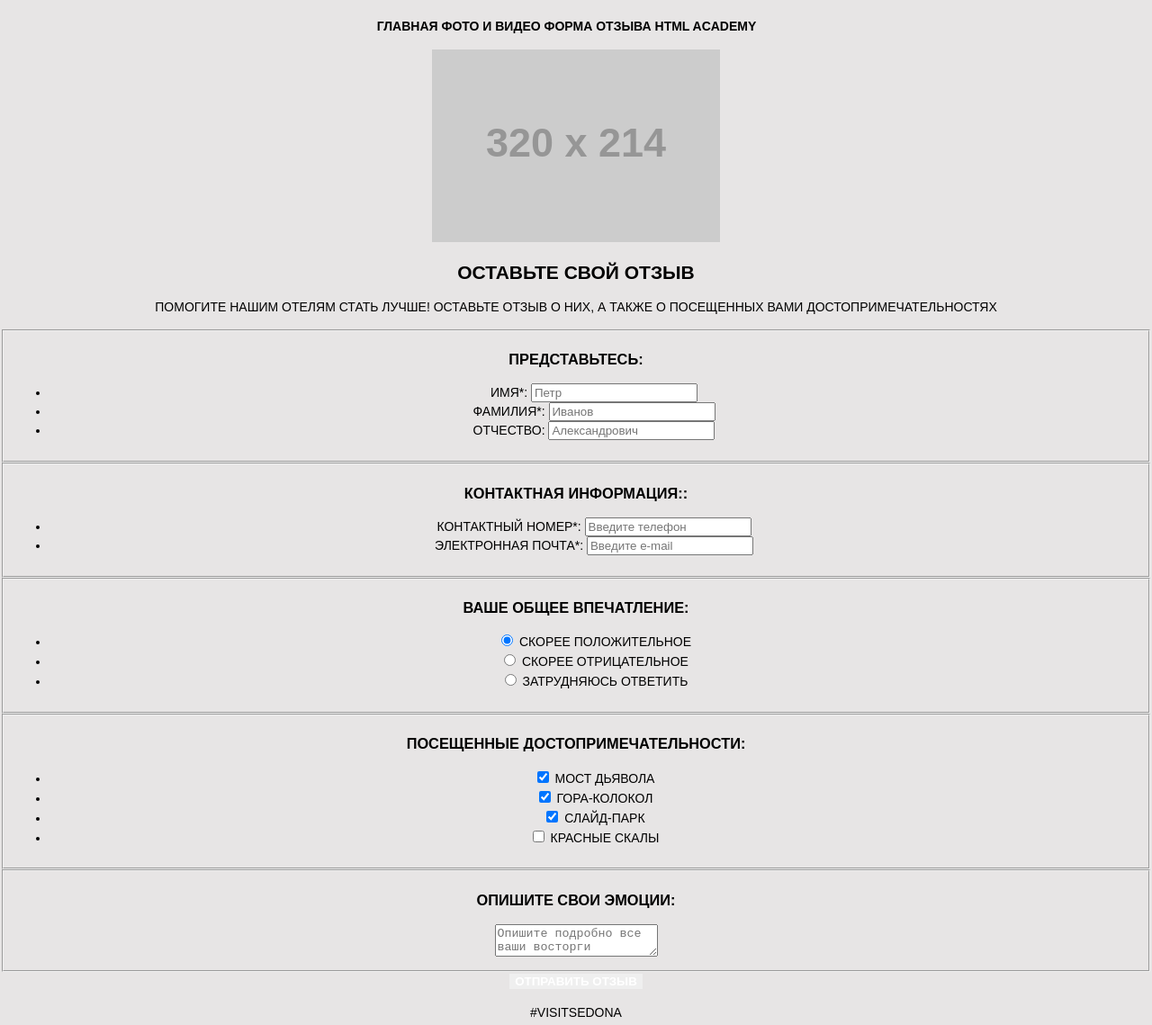
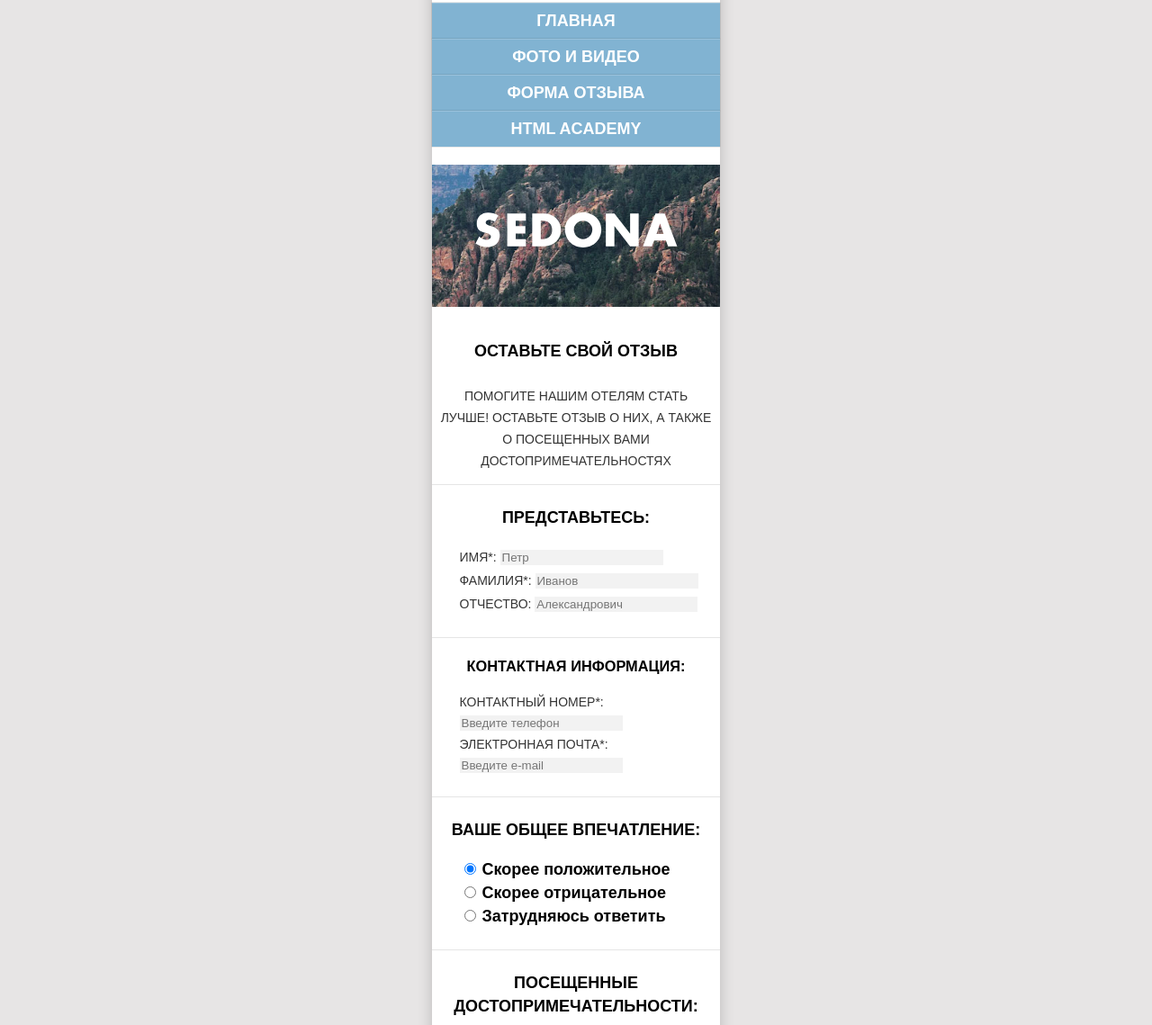
Before and after one commit to Connant/1702695-sedona-22, a website: page source/form.html in a window 1280 px wide. Shown: the part 100-1239 px from the top of the page at 90% size. Drawn offline with nearby package versions, Linux system fonts and the light colour scheme; files that its build step writes are made by us from their sources; placeholder pictures from the web are drawn by us.

Commit message:
added form

```diff
--- a/source/form.html
+++ b/source/form.html
@@ -9,10 +9,11 @@
 
 <body class="page-body">
 
+  <div class="page-wrapper">
   <header class="page-header">
     <nav class="main-nav">
       <a>
-        <img class="main-nav__logo" src="./img/header/logo-desktop.svg" width="187" height="97"
+        <img class="main-nav__logo" src="./img/form/logo-mobile.svg" width="187" height="97"
           alt="Логотип сайта Седоны">
       </a>
       <button class="main-nav__toggle" type="button"><span class="visually-hidden">Открыть меню</span></button>
@@ -25,125 +26,126 @@
     </nav>
   </header>
 
-  <main class="main-page">
+  <main class="form-page">
 
     <h1 class="visually-hidden">Страница формы отзыва</h1>
 
-    <div class="main-page__into">
-      <img src="https://via.placeholder.com/320x214" alt="Добро пожаловать в Седону" width="320" height="214" />
-      <h2 class="main-page__intro-title">Оставьте свой отзыв</h2>
-      <p class="main-page__intro-content">
+    <div class="form-page__intro">
+      <img src="./img/form/text-sedona.svg" alt="Добро пожаловать в Седону" width="229" height="39" />
+
+    </div>
+
+    <section class="form-page__content page__content">
+      <h2 class="form-page__intro-title">Оставьте свой отзыв</h2>
+      <p class="form-page__intro-content">
         Помогите нашим отелям стать лучше! оставьте отзыв о них, а также о
         посещенных вами достопримечательностях
       </p>
-    </div>
-
-    <section class="main-page__content">
       <h2 class="visually-hidden">Форма озыва</h2>
 
-      <form class="main-page__content-form" action="https://echo.htmlacademy.ru" method="POST">
+      <form class="form" action="https://echo.htmlacademy.ru" method="POST">
 
-        <fieldset class="main-page__content-form__name">
-          <h3 class="main-page__content-form-title">Представьтесь:</h3>
-          <ul class="main-page__content-form-list">
-            <li class="main-page__content-form-item">
-              <label class="main-page__content-form-label form-label" for="name">
-                <span class="main-page__content-form-item-sub-tittle">Имя*:</span>
-                <input class="main-page__content-form-input form-input" type="text" name="name" id="name" placeholder="Петр"
+        <fieldset class="form__name form-block">
+          <h3 class="form__name--title">Представьтесь:</h3>
+          <ul class="form__name-list form-list">
+            <li class="form__name-list__item list-item">
+              <label class="form__name-list__item--label form-label" for="name">
+                <span class="form__name-list__item--sub-tittle">Имя*:</span>
+                <input class="form__name-list__item--input form-input" type="text" name="name" id="name" placeholder="Петр"
                   required />
               </label>
             </li>
-            <li class="main-page__content-form-item">
-              <label class="main-page__content-form-label form-label" for="last-name">
-                <span class="main-page__content-form-item-sub-tittle">Фамилия*:</span>
-                <input class="main-page__content-form-input form-input" type="text" name="last-name" id="last-name"
+            <li class="form__name-list__item list-item">
+              <label class="form__name-list__item--label form-label" for="last-name">
+                <span class="form__name-list__item--sub-tittle">Фамилия*:</span>
+                <input class="form__name-list__item--input form-input" type="text" name="last-name" id="last-name"
                 placeholder="Иванов" required />
               </label>
             </li>
-            <li class="main-page__content-form-item">
-              <label class="main-page__content-form-label form-label" for="patronymic">
-                <span class="main-page__content-form-item-sub-tittle">Отчество:</span>
-                <input class="main-page__content-form-input form-input" type="text" name="patronymic" id="patronymic"
+            <li class="form__name-list__item list-item">
+              <label class="form__name-list__item--label form-label" for="patronymic">
+                <span class="form__name-list__item--sub-tittle">Отчество:</span>
+                <input class="form__name-list__item--input form-input" type="text" name="patronymic" id="patronymic"
                 placeholder="Александрович" />
               </label>
             </li>
           </ul>
         </fieldset>
 
-        <fieldset class="main-page__content-form__contacts">
-          <h3 class="main-page__content-form-title">Контактная информация::</h3>
-          <ul class="main-page__content-form-list">
-            <li class="main-page__content-form-item">
-              <label class="main-page__content-form-label form-label" for="number">
-                <span class="main-page__content-form-item-sub-tittle">Контактный номер*:</span>
-                <input class="main-page__content-form-input form-input" type="text" name="number" id="number"
+        <fieldset class="form-contacts form-block">
+          <h3 class="form-contacts--title">Контактная информация:</h3>
+          <ul class="form-contacts-list form-list">
+            <li class="form-contacts-list__item list-item">
+              <label class="form-contacts-list__item--label form-label" for="number">
+                <span class="form-contacts-list__item--sub-tittle">Контактный номер*:</span>
+                <input class="form-contacts-list__item--input form-input" type="text" name="number" id="number"
                 placeholder="Введите телефон" required />
               </label>
             </li>
-            <li class="main-page__content-form-item">
-              <label class="main-page__content-form-label form-label" for="e-mail">
-                <span class="main-page__content-form-item-sub-tittle">Электронная почта*:</span>
-                <input class="main-page__content-form-input form-input" type="text" name="e-mail" id="e-mail"
+            <li class="form-contacts-list__item list-item">
+              <label class="form-contacts-list__item--label form-label" for="e-mail">
+                <span class="form-contacts-list__item--sub-tittle">Электронная почта*:</span>
+                <input class="form-contacts-list__item--input form-input" type="text" name="e-mail" id="e-mail"
                 placeholder="Введите e-mail" required />
               </label>
             </li>
           </ul>
         </fieldset>
 
-        <fieldset class="main-page__content-form__impression">
-          <h3 class="main-page__content-form-title">Ваше общее впечатление:</h3>
-          <ul class="main-page__content-form-list">
-            <li class="main-page__content-form-item">
-              <input class="main-page__content-form__choice-input" type="radio" name="radio" value="positive"
+        <fieldset class="form__impression form-block">
+          <h3 class="form__impression--title">Ваше общее впечатление:</h3>
+          <ul class="form__impression-list form-list">
+            <li class="form__impression-list__item list-item">
+              <input class="form__impression-list__input" type="radio" name="radio" value="positive"
                 id="positive" checked />
-              <label class="main-page__content-form__choice-label" for="positive">Скорее положительное</label>
+              <label class="form__impression-list__label" for="positive">Скорее положительное</label>
             </li>
-            <li class="main-page__content-form-item">
-              <input class="main-page__content-form__choice-input" type="radio" name="radio" value="negative"
+            <li class="form__impression-list__item list-item">
+              <input class="form__impression-list__input" type="radio" name="radio" value="negative"
                 id="negative" />
-              <label class="main-page__content-form__choice-label" for="negative">Скорее отрицательное</label>
+              <label class="form__impression-list__label" for="negative">Скорее отрицательное</label>
             </li>
-            <li class="main-page__content-form-item">
-              <input class="main-page__content-form__choice-input" type="radio" name="radio" value="unsure"
+            <li class="form__impression-list__item list-item">
+              <input class="form__impression-list__input" type="radio" name="radio" value="unsure"
                 id="unsure" />
-              <label class="main-page__content-form__choice-label" for="unsure">Затрудняюсь ответить</label>
+              <label class="form__impression-list__label" for="unsure">Затрудняюсь ответить</label>
             </li>
           </ul>
         </fieldset>
 
-        <fieldset class="main-page__content-form__location">
-          <h3 class="main-page__content-form-title">Посещенные достопримечательности:</h3>
-          <ul class="main-page__content-form-list">
-            <li class="main-page__content-form__checkbox">
-              <input class="main-page__content-form__checkbox-input" type="checkbox" name="devil-bridge"
+        <fieldset class="form__location form-block">
+          <h3 class="form__location--title">Посещенные достопримечательности:</h3>
+          <ul class="form__location-list form-list">
+            <li class="form__location-list__item list-item">
+              <input class="form__location-list__input" type="checkbox" name="devil-bridge"
                 id="devil-bridge" checked />
-              <label class="main-page__content-form__checkbox-label" for="devil-bridge">Мост Дьявола</label>
+              <label class="form__location-list__label" for="devil-bridge">Мост Дьявола</label>
             </li>
-            <li class="main-page__content-form-checkbox">
-              <input class="main-page__content-form__checkbox-input" type="checkbox" name="bell-mountain"
+            <li class="form__location-list__item list-item">
+              <input class="form__location-list__input" type="checkbox" name="bell-mountain"
                 id="bell-mountain" checked />
-              <label class="main-page__content-form__checkbox-label" for="bell-mountain">Гора-Колокол</label>
+              <label class="form__location-list__label" for="bell-mountain">Гора-Колокол</label>
             </li>
-            <li class="main-page__content-form-checkbox">
-              <input class="main-page__content-form__checkbox-input" type="checkbox" name="slide-park" id="slide-park"
+            <li class="form__location-list__item list-item">
+              <input class="form__location-list__input" type="checkbox" name="slide-park" id="slide-park"
                 checked />
-              <label class="main-page__content-form__checkbox-label" for="slide-park">Слайд-парк</label>
+              <label class="form__location-list__label" for="slide-park">Слайд-парк</label>
             </li>
-            <li class="main-page__content-form-checkbox">
-              <input class="main-page__content-form__checkbox-input" type="checkbox" name="red-rocks" id="red-rocks" />
-              <label class="main-page__content-form__checkbox-label" for="red-rocks">Красные скалы</label>
+            <li class="form__location-list__item list-item">
+              <input class="form__location-list__input" type="checkbox" name="red-rocks" id="red-rocks" />
+              <label class="form__location-list__label" for="red-rocks">Красные скалы</label>
             </li>
           </ul>
         </fieldset>
 
-        <fieldset class="main-page__content-form__emotions">
-          <h3 class="main-page__content-form-title">Опишите свои эмоции:</h3>
-          <textarea class="main-page__content-form-text" id="emotions" name="emotions"
+        <fieldset class="form__emotions form-block">
+          <h3 class="form__emotions--title">Опишите свои эмоции:</h3>
+          <textarea class="form__emotions--text" id="emotions" name="emotions"
           placeholder="Опишите подробно все ваши восторги"></textarea>
         </fieldset>
 
-        <div class="main-page__content-form__submit">
-          <button class="main-page__content-form__button button" type="submit">
+        <div class="form__submit">
+          <button class="form__button button" type="submit">
             Отправить отзыв
           </button>
         </div>
@@ -151,13 +153,13 @@
     </section>
   </main>
 
-  <footer class="page-footer">
-    <div class="page-footer__contacts">
-      <div class="footer-contacts">
+  <footer class="footer footer-form">
+    <div class="footer__contacts">
+      <div class="footer__contacts--tag">
         <p>#visitSedona</p>
       </div>
 
-      <ul class="page-footer__social-list social-list">
+      <ul class="footer__social-list social-list">
 
         <li class="social-list__item">
           <a class="social-list__link social-list__link--twitter" href="#" aria-label="Седона в Twitter">
@@ -175,16 +177,19 @@
         </li>
       </ul>
 
-      <p class="page-footer__copyright">
+      <p class="footer__copyright">
         Разработано &nbsp;
-        <a class="page-footer__copyright-logo" href="https://up.htmlacademy.ru/adaptive/22"
+        <a class="footer__copyright-logo" href="https://up.htmlacademy.ru/adaptive/22"
           aria-label="Ссылка на сайт разработчика">
+          <svg width="27" height="35" viewBox="0 0 27 35" fill="none" xmlns="http://www.w3.org/2000/svg">
+            <path d="M13.6 0H13.5L0 1.4V26.1L13.5 34.1L26.9 26.1V1.4L13.6 0ZM25 12.1L13.5 5.3V5.2H13.4L13.3 5.1V5.2L1.9 12.1V3.1L13.4 1.9L25 3.1V12.1ZM13.4 6.8L24.9 13.5L20.4 16.1L13.3 11.9V13.3L19.2 16.8L18.3 17.3L13.3 14.3V15.7L17.1 18L16.3 18.5L13.3 16.7V18.1L15.2 19.2L13.4 20.3L2 13.6L13.4 6.8ZM1.9 15.1L13.3 21.9V22.9L5.4 18.2V19.6L13.4 24.4V25.5L5.4 20.8V22.2L13.4 27L21.5 22.1V16.9L24.9 14.9V24.9L13.4 31.8L1.9 25V15.1Z" fill="black"/>
+            </svg>
 
         </a>
       </p>
     </div>
   </footer>
-
+</div>
 </body>
 
 </html>
--- a/source/less/common/footer.less
+++ b/source/less/common/footer.less
@@ -1,10 +1,11 @@
 .footer {
+  padding: 76px 0 24px;
   position: relative;
   background-color: @basic-white;
-  margin-top: 29px;
 }
 
-.footer__contacts {
+.footer__contacts--tag p {
+  margin: 0;
   font-weight: bold;
   font-size: 21px;
   line-height: 26px;
@@ -45,7 +46,7 @@
   width: 17px;
   height: 17px;
   content: "";
-  background-image: url("../../img/footer/icon-twitter.svg");
+  background-image: url("../img/footer/icon-twitter.svg");
   background-repeat: no-repeat;
 }
 
@@ -54,7 +55,7 @@
   width: 12px;
   height: 22px;
   content: "";
-  background-image: url("../../img/footer/icon-facebook.svg");
+  background-image: url("../img/footer/icon-facebook.svg");
   background-repeat: no-repeat;
 }
 
@@ -63,10 +64,9 @@
   width: 20px;
   height: 16px;
   content: "";
-  background-image: url("../../img/footer/icon-youtube.svg");
+  background-image: url("../img/footer/icon-youtube.svg");
   background-repeat: no-repeat;
 }
-
 
 .copyright__content {
   line-height: 26px;
--- a/source/less/common/general-settings.less
+++ b/source/less/common/general-settings.less
@@ -29,12 +29,12 @@
 }
 
 .page-wrapper {
-  width: 1200px;
+  width: 320px;
   position: relative;
   margin: 0 auto;
   padding: 0;
   background-color: @basic-white;
-  box-shadow: 0px 5px 15px @shadow;
+  box-shadow: 0 5px 15px @shadow;
 }
 
 .visually-hidden {
--- a/source/less/common/header.less
+++ b/source/less/common/header.less
@@ -9,22 +9,42 @@
 }
 
 .main-nav-list {
-  margin: 0;
-  padding: 14px 76px 14px 55px;
+  // маргин снизу потом уберу, пока так просто удобнее верстать
+  margin: 0 0 20px 0;
+  padding: 0;
   list-style-type: none;
 }
 
 .main-nav__item {
-  width: 20%;
-  display: inline;
   font-weight: bold;
-  line-height: 24px;
+  font-size: 18px;
+  line-height: 40px;
   list-style-type: none;
+  background-color: @accent-color;
+  box-shadow: 0 0 1px rgba(0, 0, 0, 50%), inset 0 1px 0 rgba(255, 255, 255, 0.2);
+
+  &:hover {
+    background-color: @accent-hover;
+  }
+
+  &:focus {
+    background-color: @accent-hover;
+  }
+
+  &:active {
+    color: @basic-white-03;
+    background-color: @accent-active;
+  }
+}
+
+.main-nav__item:last-of-type {
+  // не понимаю, почему это не работает ._.
+  box-shadow: inset 0 7px 0 linear-gradient(180deg, rgba(0, 0, 0, 0) 0%, rgba(0, 0, 0, 0.2) 100%);
 }
 
 .main-nav__item a {
   outline: none;
-  color: @basic-black;
+  color: @basic-white;
 
   &:hover {
     color: @accent-color;
@@ -35,7 +55,8 @@
   }
 
   &:active {
-      color: @basic-black-03;
+    color: @basic-white-03;
+    background-color: @accent-active;
   }
 }
 
--- /dev/null
+++ b/source/less/form/form.less
@@ -0,0 +1,108 @@
+
+.page__content {
+  margin-top: 36px;
+}
+
+.form-page__intro-title {
+  padding: 0 8px;
+  font-size: 18px;
+  line-height: 26px;
+}
+
+.form-page__intro-content {
+  // точный отступ сверзу потом по пиксель перыекту подгоню
+  padding: 10px 8px 0;
+  line-height: 24px;
+  color: @basic-dark;
+}
+
+.form-block {
+  margin: 0;
+  border: none;
+  border-top: 1px solid @input-active;
+}
+
+.list-item {
+  list-style: none;
+}
+
+.form-list {
+  text-align: start;
+  padding: 0 0 15px 20px;
+  margin: 0;
+}
+
+// наверное, лучше задать им какой-то общий класс?..
+.form__name--title,
+.form-contacts__title,
+.form__impression--title,
+.form__location--title,
+.form__emotions--title {
+  font-size: 18px;
+  line-height: 26px;
+}
+
+.form__impression-list__label,
+.form__location-list__label {
+  font-size: 18px;
+  line-height: 26px;
+  font-weight: bold;
+  text-transform: none;
+}
+
+.form__name-list__item--sub-tittle,
+.form-contacts-list__item--sub-tittle {
+  line-height: 26px;
+  color: @basic-dark;
+}
+
+.form__emotions--text {
+  width: 235px;
+  height: 118px;
+  padding: 13px 23px 29px 21px;
+  font-family: inherit;
+  font-size: 18px;
+  line-height: 26px;
+  font-weight: bold;
+  border: none;
+  background-color: @basic-grey;
+  color: @basic-black;
+}
+
+.form-input {
+  font-family: inherit;
+  border: none;
+  background-color: @basic-grey;
+  color: @basic-black;
+}
+
+.form__submit {
+  padding: 51px 0 0;
+}
+
+.form__button {
+  width: 280px;
+  height: 58px;
+  // padding: 20px 131px;
+  font-size: 21px;
+  line-height: 26px;
+  background-color: @accent-color;
+
+  &:hover {
+    background-color: @accent-hover;
+  }
+
+  &:focus {
+    background-color: @accent-hover;
+  }
+
+  &:active {
+    color: @basic-white-03;
+    background-color: @accent-active;
+  }
+
+  &:disabled {
+    color: @basic-white;
+    background-color: @input-active;
+  }
+}
--- /dev/null
+++ b/source/less/form/intro-form.less
@@ -0,0 +1,27 @@
+.form-page__intro {
+  position: relative;
+  height: 158px;
+  background-color: @background-img-index;
+  background-image: url("../img/form/back-mobile.jpg");
+  background-position: bottom;
+  background-repeat: no-repeat;
+  background-size: cover;
+}
+
+.form-page__intro img {
+  margin-left: auto;
+  margin-right: auto;
+  padding-top: 53px;
+}
+
+.form-page__intro::after {
+  // не понимаю, поему это не работает :\
+  position: relative;
+  height: 57px;
+  width: 320px;
+  content: "";
+  background-image: url("../img/form/mask-mobile.svg");
+  background-position: bottom;
+  background-repeat: no-repeat;
+  background-size: 100%;
+}
--- a/source/less/index/intro.less
+++ b/source/less/index/intro.less
@@ -2,7 +2,7 @@
   position: relative;
   height: 509px;
   background-color: var(--background-img-index);
-  background-image: url(../img/index/desktop/back-desktop.jpg);
+  background-image: url("../../img/index/desktop/back-desktop.jpg");
   background-repeat: no-repeat;
   background-size: cover;
 }
@@ -20,7 +20,7 @@
   height: 57px;
   left: 0;
   content: "";
-  background-image: url(../img/index/desktop/mask.svg);
+  background-image: url("../img/index/desktop/mask.svg");
   background-repeat: no-repeat;
   background-size: 100%;
 }
--- a/source/less/index/map.less
+++ b/source/less/index/map.less
@@ -2,7 +2,7 @@
   width: 100%;
   height: 350px;
   line-height: 0;
-  background-image: url(../../img/index/desktop/map-desktop.jpg);
+  background-image: url("../../img/index/desktop/map-desktop.jpg");
   background-size: cover;
   background-color: @very-lightgray;
 }
--- a/source/less/index/search.less
+++ b/source/less/index/search.less
@@ -26,7 +26,7 @@
     background-color: @accent-hover;
   }
 
-    &:focus{
+  &:focus {
     background-color: @accent-hover;
   }
 
--- a/source/less/style.less
+++ b/source/less/style.less
@@ -1,11 +1,11 @@
 
 @import "./common/variables.less";
-
 @import "./common/general-settings.less";
-
 @import "./common/header.less";
 @import "./index/intro.less";
 @import "./index/features.less";
 @import "./index/search.less";
 @import "./index/map.less";
 @import "./common/footer.less";
+@import "./form/intro-form.less";
+@import "./form/form.less";
```
Also changed, not shown: source/index.html (+22 -22 lines), source/less/index/features.less (+5 -6 lines), source/img/form/back-desktop.jpg (added), source/img/form/back-mobile.jpg (added), source/img/form/logo-mobile.svg (added), source/img/form/mask-mobile.svg (added), source/img/form/text-sedona.svg (added). Lines whose indentation alone changed are shown as unchanged.
